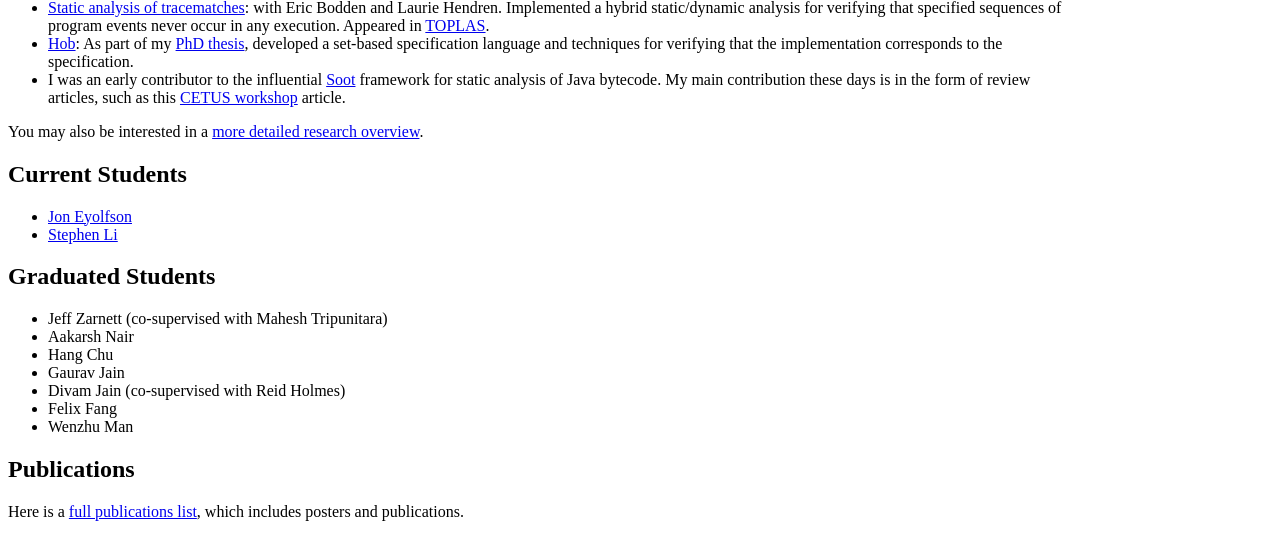
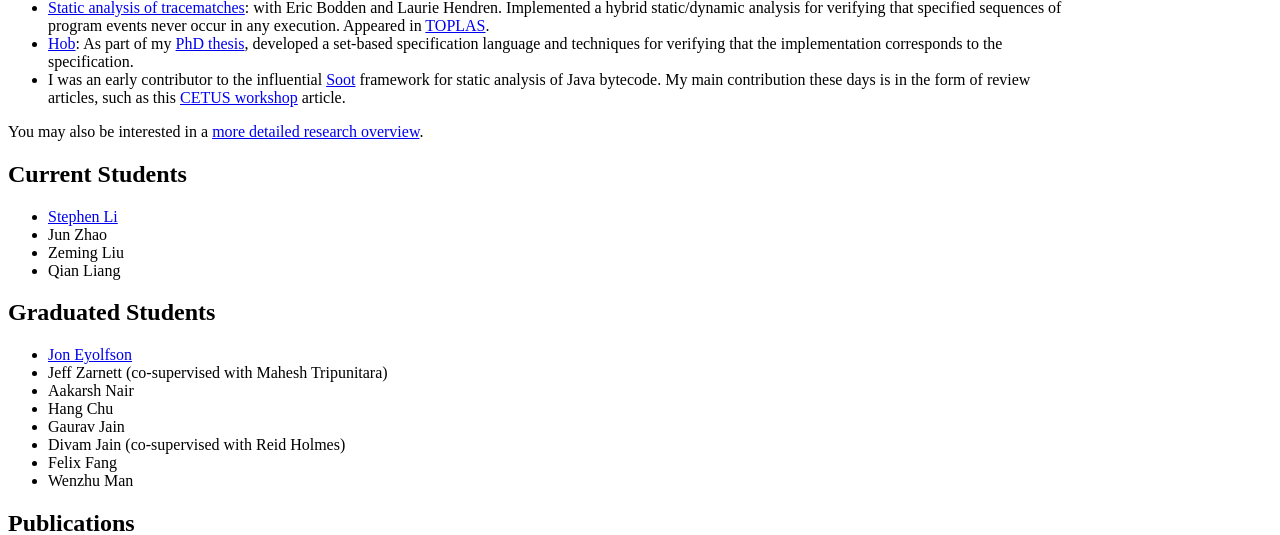
Before and after one commit to patricklam/plam.webpage, a PHP site: page / in a window 1280 px wide. Shown: the part 751-1286 px from the top of the page. Run offline with PHP 8.4, Linux system fonts and the light colour scheme; data that the repository does not hold is empty.

Commit message:
update student list

```diff
--- a/index.php
+++ b/index.php
@@ -63,13 +63,16 @@ My main contribution these days is in the form of review articles, such as this
 <h2>Current Students</h2>
 
 <ul>
-<li><a href="https://eyolfson.ca">Jon Eyolfson</a></li>
-<li><a href="https://www.stephenli.ca">Stephen Li</a></li>
+  <li><a href="https://www.stephenli.ca">Stephen Li</a></li>
+  <li>Jun Zhao</li>
+  <li>Zeming Liu</li>
+  <li>Qian Liang</li>
 </ul>
 
 <h2>Graduated Students</h2>
 
 <ul>
+<li><a href="https://eyolfson.ca">Jon Eyolfson</a></li>
 <li>Jeff Zarnett (co-supervised with Mahesh Tripunitara)</li>
 <li>Aakarsh Nair</li>
 <li>Hang Chu</li>
```
